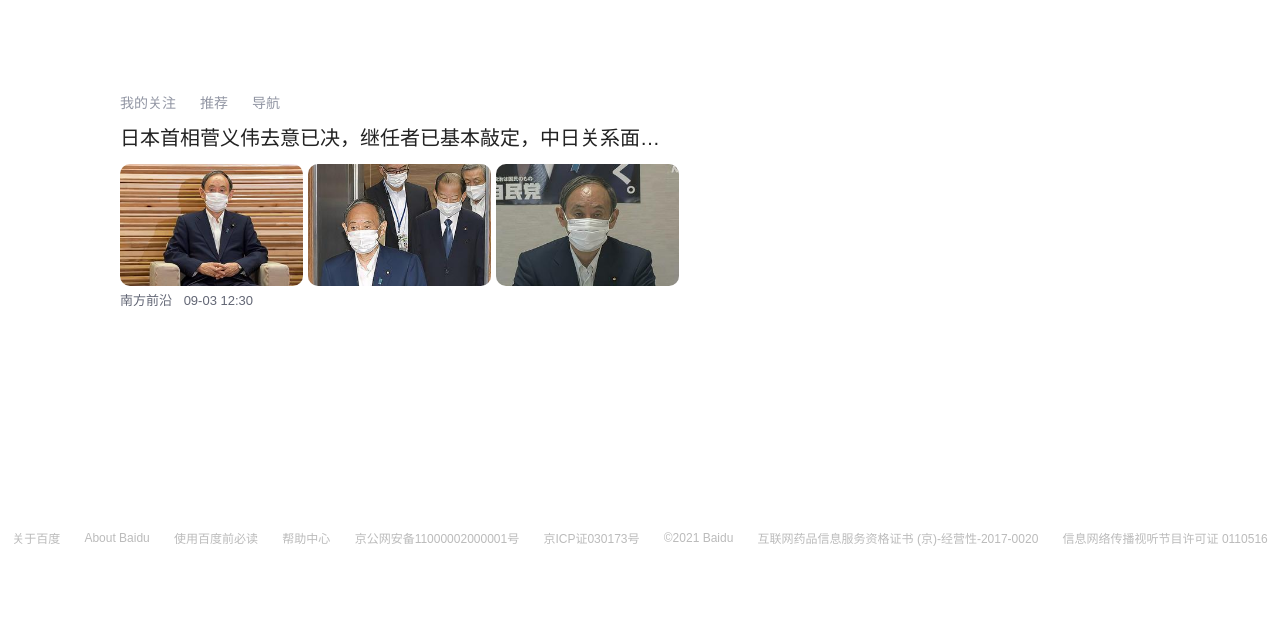
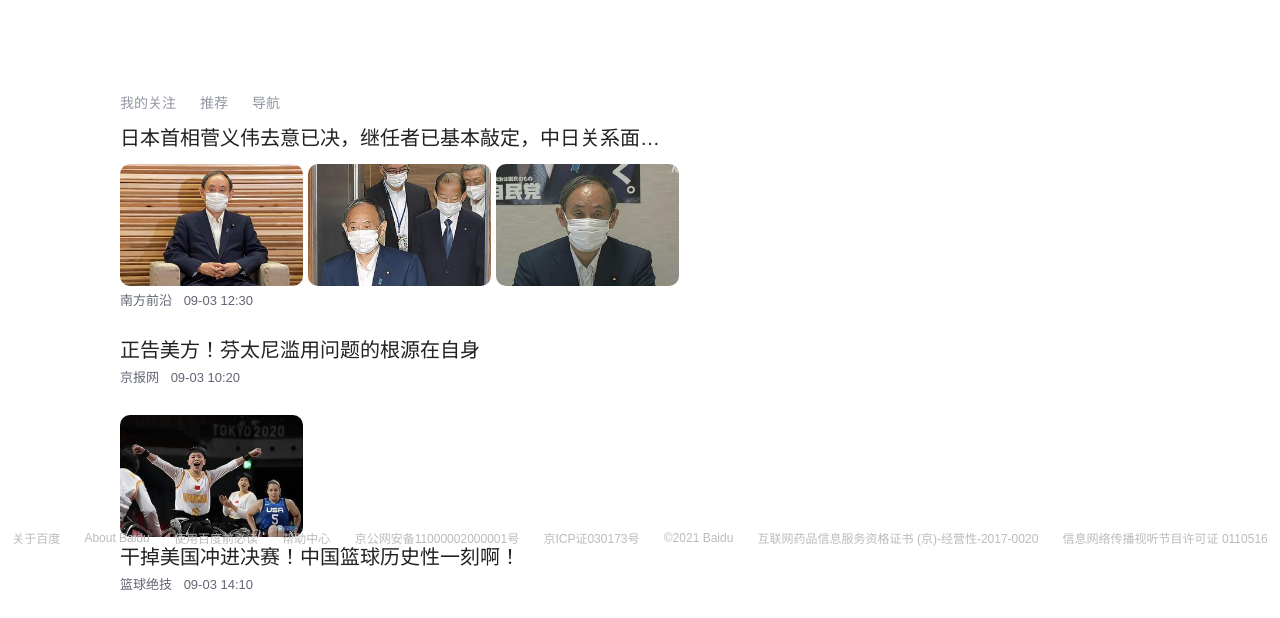
Before and after one commit to wujiess/baidu, a plain HTML site: page index.html in a window 1280 px wide. Shown: the part 246-864 px from the top of the page. Before the commit the page ends 800 px from the top, so only its background shows below. Drawn offline with Linux system fonts and the light colour scheme.

Commit message:
继续增加news-item，但是没有写完

```diff
--- a/css/index.css
+++ b/css/index.css
@@ -159,6 +159,7 @@ header {
 .news-item {
     width: 560px;
     margin-top: 10px;
+    margin-bottom: 25px;
 }
 
 .news-item>ul {
@@ -183,11 +184,15 @@ header {
     white-space: nowrap;
 }
 
-.news-item>ul>li>img {
+.news-item img {
     height: 122px;
     border-radius: 10px;
     margin-top: 4px;
 }
+
+.one-column {}
+
+.two-columns {}
 
 .news-item-source {
     color: #626675;
--- a/index.html
+++ b/index.html
@@ -63,22 +63,35 @@
                     <li>推荐<span class="news-navigation-selected"></span></li>
                     <li>导航</li>
                 </ul>
-                <div class="news-item" title="日本首相菅义伟去意已决，继任者已基本敲定，中日关系面临考验">
-                    <div class="news-item-title"><a target="_blank" href="https://mbd.baidu.com/newspage/data/landingsuper?context=%7B%22nid%22%3A%22news_10110852012820881905%22%7D&n_type=0&p_from=1">日本首相菅义伟去意已决，继任者已基本敲定，中日关系面临考验</a> </div>
+                <div class="news-item two-columns" title="日本首相菅义伟去意已决，继任者已基本敲定，中日关系面临考验">
+                    <p class="news-item-title"><a target="_blank" href="https://mbd.baidu.com/newspage/data/landingsuper?context=%7B%22nid%22%3A%22news_10110852012820881905%22%7D&n_type=0&p_from=1">日本首相菅义伟去意已决，继任者已基本敲定，中日关系面临考验</a> </p>
                     <ul>
                         <li><img src="images/news-item-1-1.jpeg" alt="日本首相菅义伟去意已决，继任者已基本敲定，中日关系面临考验"></li>
                         <li><img src="images/news-item-1-2.jpeg" alt="日本首相菅义伟去意已决，继任者已基本敲定，中日关系面临考验"></li>
                         <li><img src="images/news-item-1-3.jpeg" alt="日本首相菅义伟去意已决，继任者已基本敲定，中日关系面临考验"></li>
                     </ul>
-                    <div class="news-item-source">
+                    <p class="news-item-source">
                         <a target="_blank" href="https://mbd.baidu.com/newspage/data/landingsuper?context=%7B%22nid%22%3A%22news_10110852012820881905%22%7D&n_type=0&p_from=1">南方前沿</a>
                         <span>09-03 12:30</span>
-                    </div>
+                    </p>
                 </div>
-                <div class="news-item"></div>
-                <div class="news-item"></div>
-            </div>
-            <div class="hot"></div>
+                <div class="news-item">
+                    <p class="news-item-title"><a target="_blank" href="https://mbd.baidu.com/newspage/data/landingsuper?context=%7B%22nid%22%3A%22news_9530191688560507193%22%7D&n_type=0&p_from=1">正告美方！芬太尼滥用问题的根源在自身</a> </p>
+                    <p class="news-item-source">
+                        <a target="_blank" href="https://mbd.baidu.com/newspage/data/landingsuper?context=%7B%22nid%22%3A%22news_9530191688560507193%22%7D&n_type=0&p_from=1">京报网</a>
+                        <span>09-03 10:20</span>
+                    </p>
+                </div>
+                <div class="news-item one-column">
+                    <a target="_blank" href="https://mbd.baidu.com/newspage/data/landingsuper?context=%7B%22nid%22%3A%22news_9866350146042984448%22%7D&n_type=0&p_from=1"><img src="images/news-item-3-1.jpeg" alt="干掉美国冲进决赛！中国篮球历史性一刻啊！"></a>
+                    <p class="news-item-title">
+                        <a target="_blank" href="https://mbd.baidu.com/newspage/data/landingsuper?context=%7B%22nid%22%3A%22news_9866350146042984448%22%7D&n_type=0&p_from=1">干掉美国冲进决赛！中国篮球历史性一刻啊！</a>
+                    </p>
+                    <p class="news-item-source"><a target="_blank" href="https://mbd.baidu.com/newspage/data/landingsuper?context=%7B%22nid%22%3A%22news_9866350146042984448%22%7D&n_type=0&p_from=1">篮球绝技</a>
+                        <span>09-03 14:10</span>
+                    </p>
+                </div>
+                <div class="hot"></div>
         </section>
         <section></section>
     </main>
```
Also changed, not shown: images/news-item-3-1.jpeg (added).
